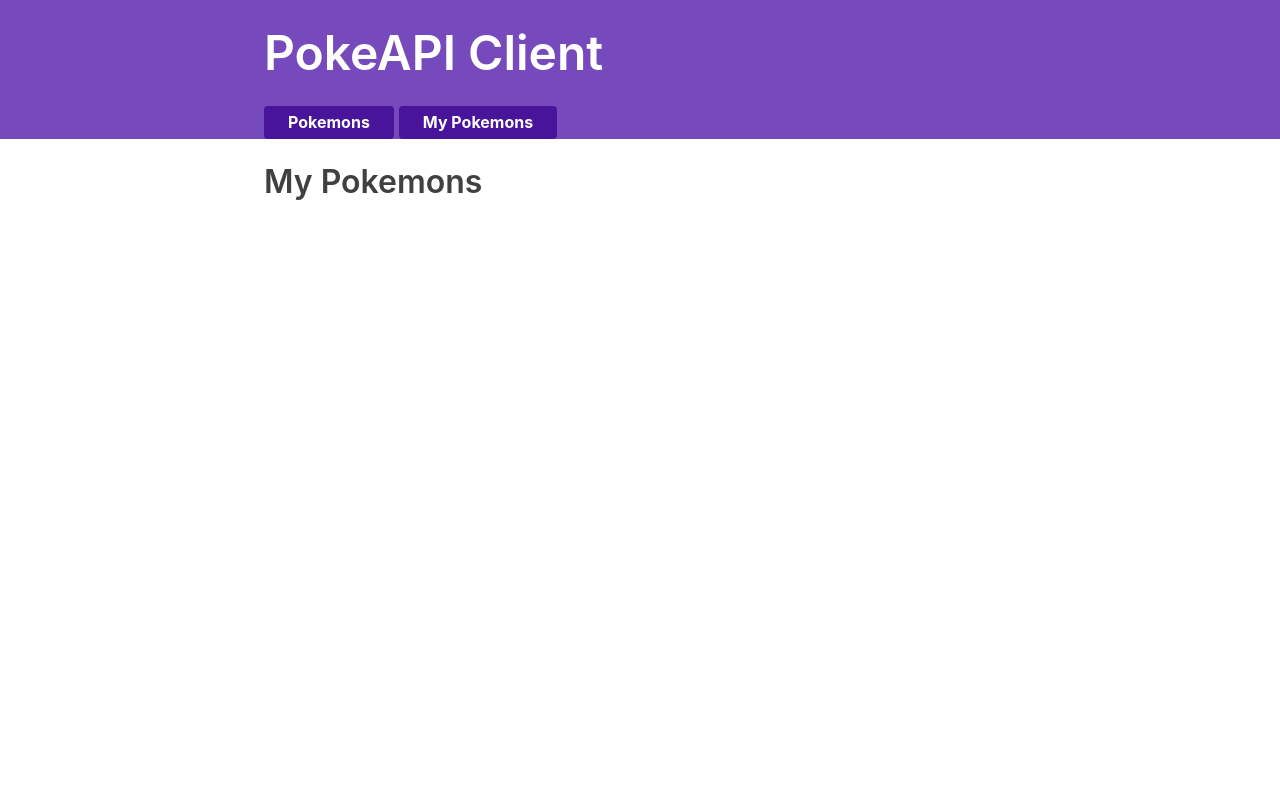
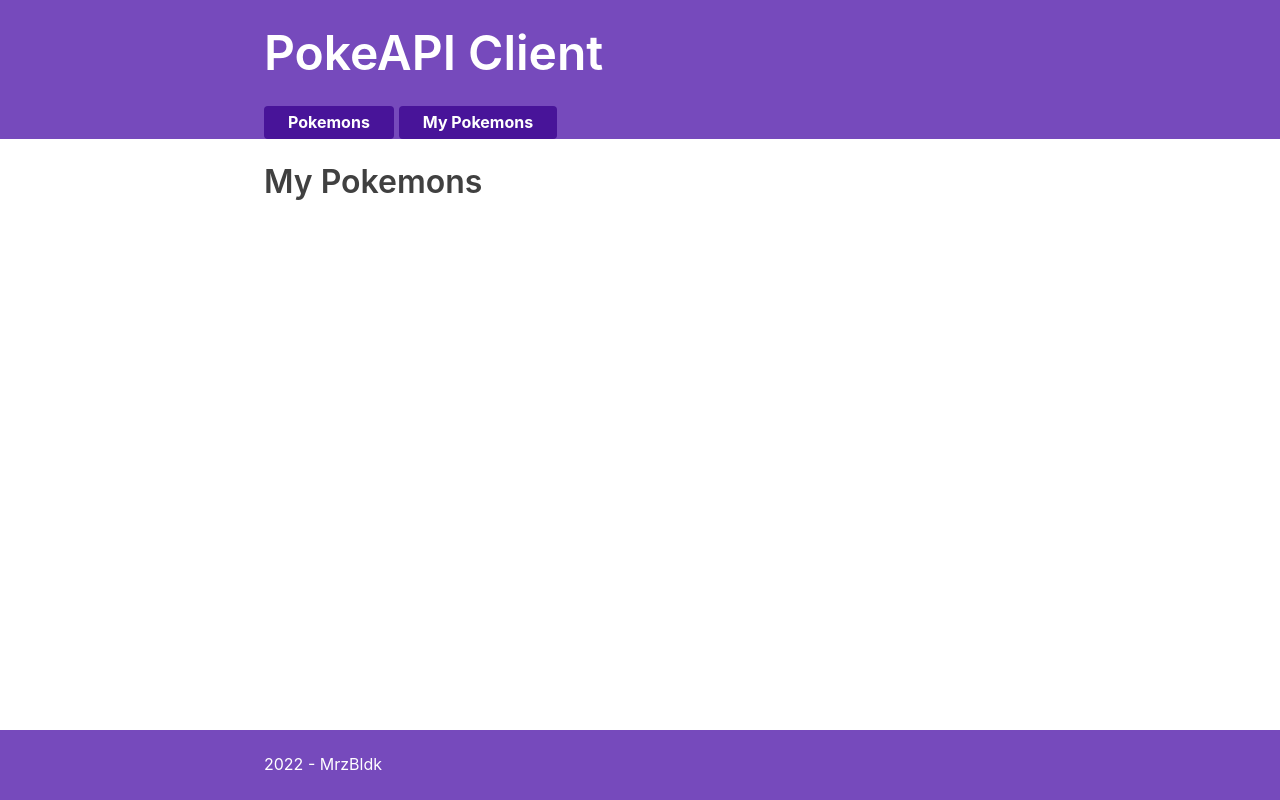
Before and after one commit to MrzBldk/pokeapi-client, a React (Create React App) app: page /owned in a window 1280 px wide. Built offline with nearby package versions, Linux system fonts and the light colour scheme.

Commit message:
footer, some style changes

```diff
--- a/src/App.jsx
+++ b/src/App.jsx
@@ -10,6 +10,7 @@
 import {PokemonsList} from './features/pokemons/PokemonsList'
 import {PokemonInfo} from './features/pokemons/PokemonInfo'
 import {MyPokemonsList} from './features/pokemons/MyPokemonsList'
+import { Footer } from './app/Footer';
 
 function App() {
   return (
@@ -23,6 +24,7 @@
           <Redirect to='/' />
         </Switch>
       </div>
+      <Footer />
     </Router>
   );
 }
--- /dev/null
+++ b/src/app/Footer.jsx
@@ -0,0 +1,18 @@
+import React from 'react'
+
+import styles from './Footer.module.css'
+
+export const Footer = () => {
+
+    const date = new Date()
+
+    return (
+        <footer>
+            <section className={styles.footerSection}>
+                <p className={styles.footerText}>
+                    {date.getFullYear()} - MrzBldk
+                </p>
+            </section>
+        </footer>
+    )
+}
--- /dev/null
+++ b/src/app/Footer.module.css
@@ -0,0 +1,22 @@
+footer {
+    background-color: var(--redux-color);
+    color: white;
+    height: 70px;
+    justify-content: center;
+    display: flex;
+    flex-direction: column;
+    align-items: flex-end;
+    position: absolute;
+    bottom: 0;
+    right: 0;
+    left: 0;
+}
+
+.footerSection{
+    width: 100%;
+}
+
+.footerText {
+    padding: 0;
+    margin: 0;
+}
--- a/src/features/pokemons/PokemonInfo.jsx
+++ b/src/features/pokemons/PokemonInfo.jsx
@@ -52,7 +52,7 @@
             </p>
         ))
         content = (
-            <section>
+            <section className='mainSection'>
                 <h2>{info.name}</h2>
                 <img alt={info.name} src={info.sprites.front_default} />
                 <img alt={info.name} src={info.sprites.back_default} />
--- a/src/features/pokemons/PokemonsList.jsx
+++ b/src/features/pokemons/PokemonsList.jsx
@@ -45,7 +45,7 @@
     }
 
     return (
-        <section>
+        <section className='mainSection'>
             <h2>Pokemons</h2>
             <div className='pokemon-list'>
             {content}
--- a/src/index.css
+++ b/src/index.css
@@ -18,11 +18,20 @@
 }
 
 /* Main content */
+#root {
+  min-height: 100vh;
+  position: relative;
+}
+
 section {
   max-width: 800px;
   margin-left: auto;
   margin-right: auto;
   padding: 0 1.5rem;
+}
+
+.mainSection {
+  padding-bottom: 100px;
 }
 
 article {
```
